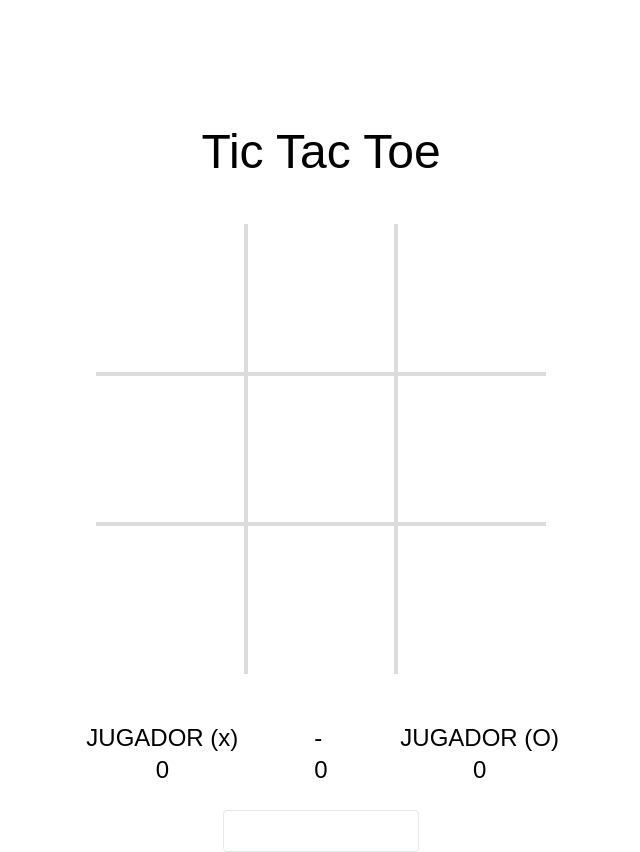
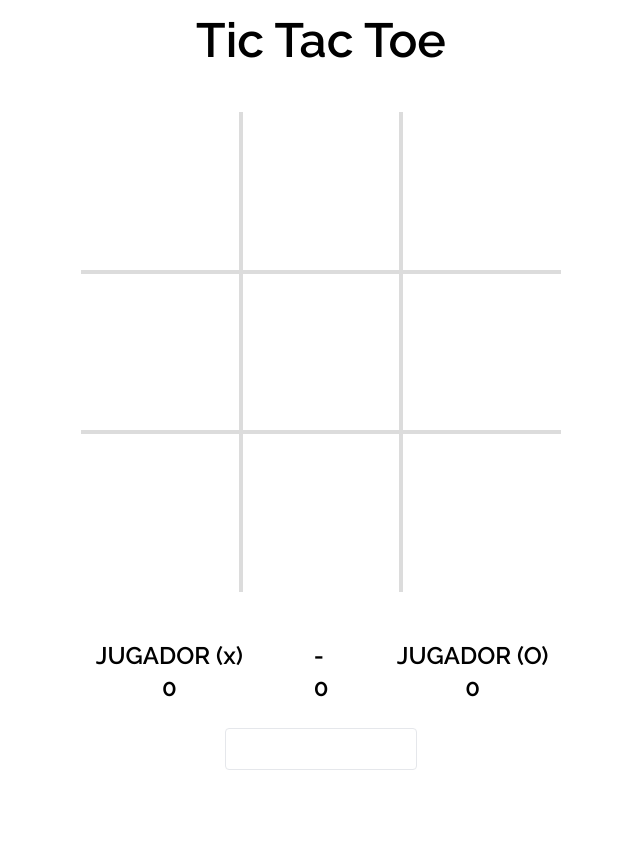
Before and after one commit to ldkjvvier/Tic-Tac-Toe, a React (Vite) app: page / in a window 1280 px wide. Shown: the whole page, without its empty margins (319-959 px from the left). After the commit the page ends 800 px from the top, so only its background shows below. Built offline with nearby package versions, Linux system fonts and the light colour scheme.

Commit message:
Refactor styles and layout in Board.jsx and Square.jsx, and update font in index.css

```diff
--- a/src/components/Board.jsx
+++ b/src/components/Board.jsx
@@ -38,8 +38,6 @@ export const Board = () => {
 			dispatch(incrementO())
 			setIsGameFinish(true)
 		}
-
-
 	}
 	const updateBoard = (index) => {
 		/* Si ya hay un ganador no se aplica */
@@ -67,8 +65,8 @@ export const Board = () => {
 	}
 
 	return (
-		<div className='grid grid-flow-row place-items-center  mt-16 md:mt-32'>
-			<section className=" mb-12 text-center text-3xl md:text-5xl">
+		<div className='grid grid-flow-row place-items-center landscape:mt-4  mt-16 md:mt-32'>
+			<section className="landscape:hidden landscape:lg:block mb-12 text-center text-3xl md:text-5xl">
 				<h1>Tic Tac Toe</h1>
 			</section>
 			<section className="flex justify-center">
--- a/src/components/Square.jsx
+++ b/src/components/Square.jsx
@@ -7,7 +7,7 @@ export const Square = ({ children, updateBoard, index }) => {
 
 	return (
 		<div
-			className={`flex items-center justify-center w-[75px] h-[75px] md:w-[150px] md:h-[150px] font-bold text-4xl md:text-8xl square-${index}`}
+			className={`flex items-center justify-center w-[85px] h-[85px] xs:w-[110px] xs:h-[110px] md:w-[160px] md:h-[160px] font-bold text-6xl md:text-8xl square-${index}`}
 			onClick={handleClick}
 		>
 			{children}
--- a/src/index.css
+++ b/src/index.css
@@ -2,10 +2,17 @@
 @tailwind components;
 @tailwind utilities;
 
+@font-face {
+  font-family: "Raleway";
+  src: url("../public/assets/fonts/RalewaySemiBold.ttf");
+}
+
 :root {
-  font-family: sans-serif;
+  font-family: "Raleway", sans-serif;
   line-height: 1.5;
-  font-weight: 400;
+  font-weight: 500;
+  font-optical-sizing: auto;
+  font-style: normal ;
 
   color-scheme: light dark;
 
--- a/tailwind.config.js
+++ b/tailwind.config.js
@@ -3,6 +3,27 @@ export default {
 	content: ['./index.html', './src/**/*.{js,ts,jsx,tsx}'],
 	theme: {
 		extend: {},
+		theme: {
+			screens: {
+
+				xs: '475px',
+				// => @media (min-width: 475px) { ... }
+				sm: '640px',
+				// => @media (min-width: 640px) { ... }
+
+				md: '768px',
+				// => @media (min-width: 768px) { ... }
+
+				lg: '1024px',
+				// => @media (min-width: 1024px) { ... }
+
+				xl: '1280px',
+				// => @media (min-width: 1280px) { ... }
+
+				'2xl': '1536px',
+				// => @media (min-width: 1536px) { ... }
+			},
+		},
 	},
 	plugins: [],
 }
```
Also changed, not shown: public/assets/fonts/RalewayRegular.ttf (added), public/assets/fonts/RalewaySemiBold.ttf (added).
